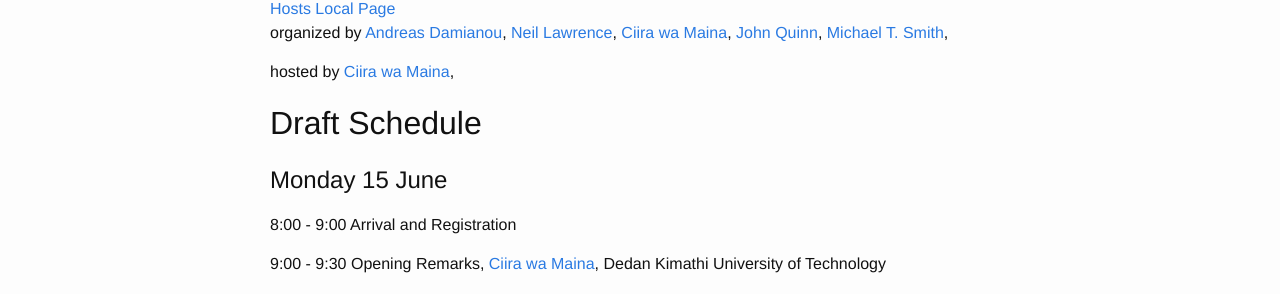
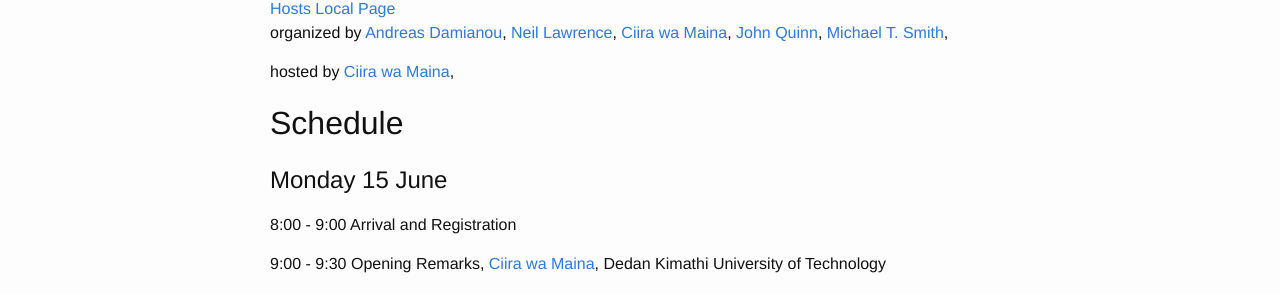
Before and after one commit to gpschool/dss15, a Jekyll site: the page built from index.md, in a window 1280 px wide. Shown: the part 303-597 px from the top of the page. Built offline with Jekyll 4.4.1, drawn with Linux system fonts in a browser that asks for light colours; comment, search, counter and statistics services are not loaded.

```diff
--- a/_config.yml
+++ b/_config.yml
@@ -36,7 +36,7 @@
   - {date: 17, day: Wednesday, month: June, year: 2015}
   - {date: 18, day: Thursday, month: June, year: 2015}
   - {date: 19, day: Friday, month: June, year: 2015}
-  draft: Y # set to Y if the programme is draft only.
+  draft: N # set to Y if the programme is draft only.
   twitterhash: DatSciAfrica
 # Build settings
 markdown: kramdown
```
